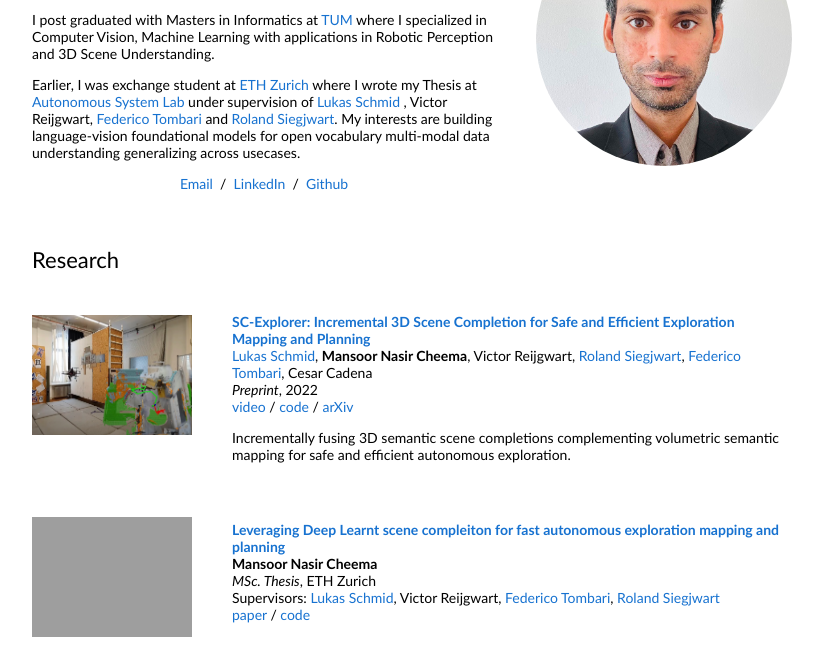
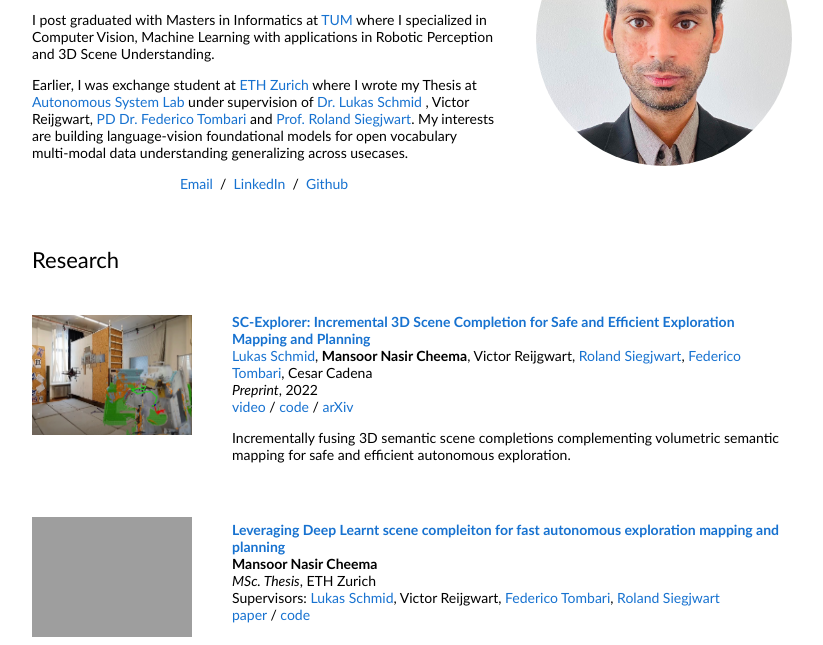
Before and after one commit to mansoorcheema/mansoorcheema.github.io, a plain HTML site: page index.html in a window 1280 px wide. Shown: the part 155-800 px from the top of the page, without its empty margins (228-1051 px from the left). Drawn offline with Linux system fonts and the light colour scheme; grey boxes are pictures that could not be loaded.

Commit message:
Update index.html

```diff
--- a/index.html
+++ b/index.html
@@ -39,10 +39,10 @@
                     Understanding.
                   </p>
                   <p> Earlier, I was exchange student at <a href="https://www.tum.de">ETH Zurich</a>
-                    where I wrote my Thesis at <a href="https://www.asl.ethz.ch">Autonomous System Lab</a> under supervision of <a href="https://schmluk.github.io/">Lukas Schmid</a>
-                    ,  Victor Reijgwart, <a
-                    href="https://federicotombari.github.io/">Federico Tombari</a> and <a
-                    href="https://asl.ethz.ch/the-lab/people/person-detail.Mjk5ODE=.TGlzdC8yMDI4LDEyMDExMzk5Mjg=.html">Roland Siegjwart</a>. My interests are building language-vision foundational models for open vocabulary multi-modal data understanding generalizing across usecases.
+                    where I wrote my Thesis at <a href="https://www.asl.ethz.ch">Autonomous System Lab</a> under supervision of <a href="https://schmluk.github.io/">Dr. Lukas Schmid</a>
+                    , Victor Reijgwart, <a
+                    href="https://federicotombari.github.io/">PD Dr. Federico Tombari</a> and <a
+                    href="https://asl.ethz.ch/the-lab/people/person-detail.Mjk5ODE=.TGlzdC8yMDI4LDEyMDExMzk5Mjg=.html">Prof. Roland Siegjwart</a>. My interests are building language-vision foundational models for open vocabulary multi-modal data understanding generalizing across usecases.
 
                     <!-- Deep Learnt volumetric mapping for mobile robots. -->
                   </p>
```
